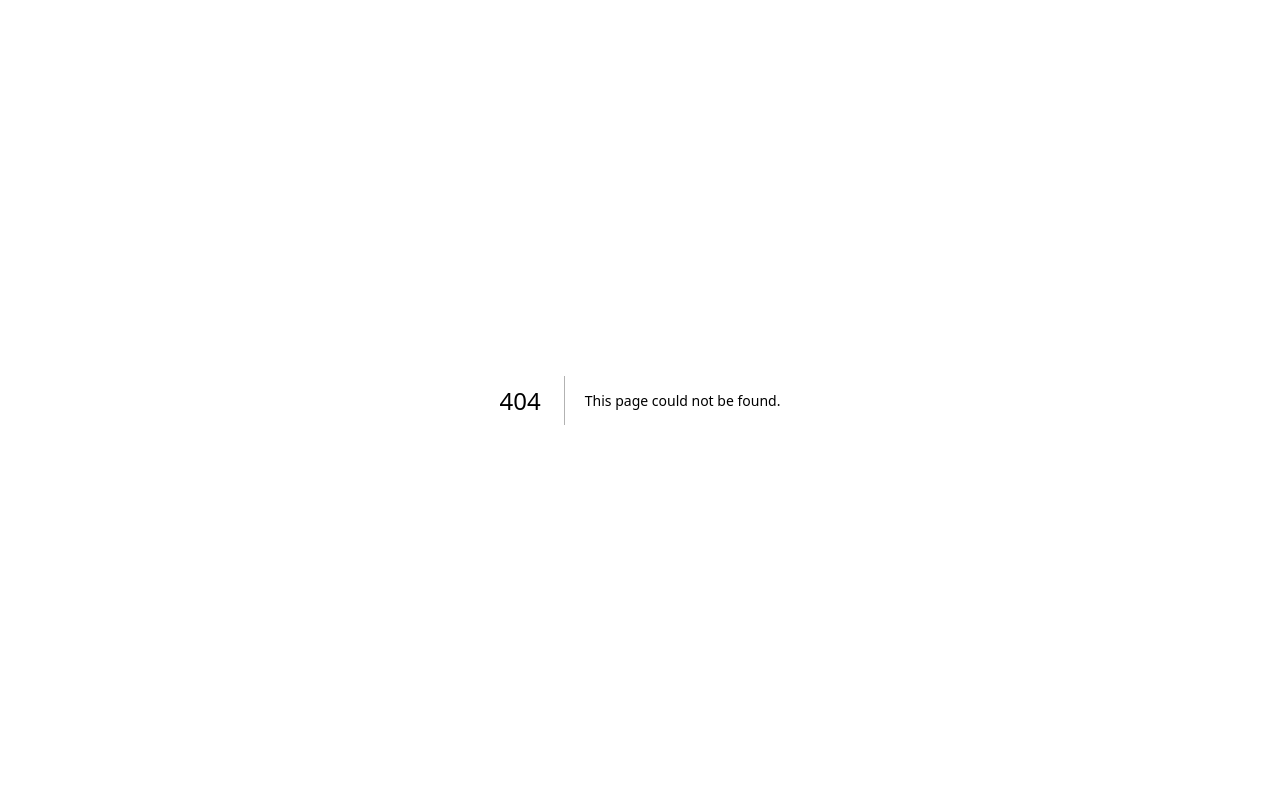
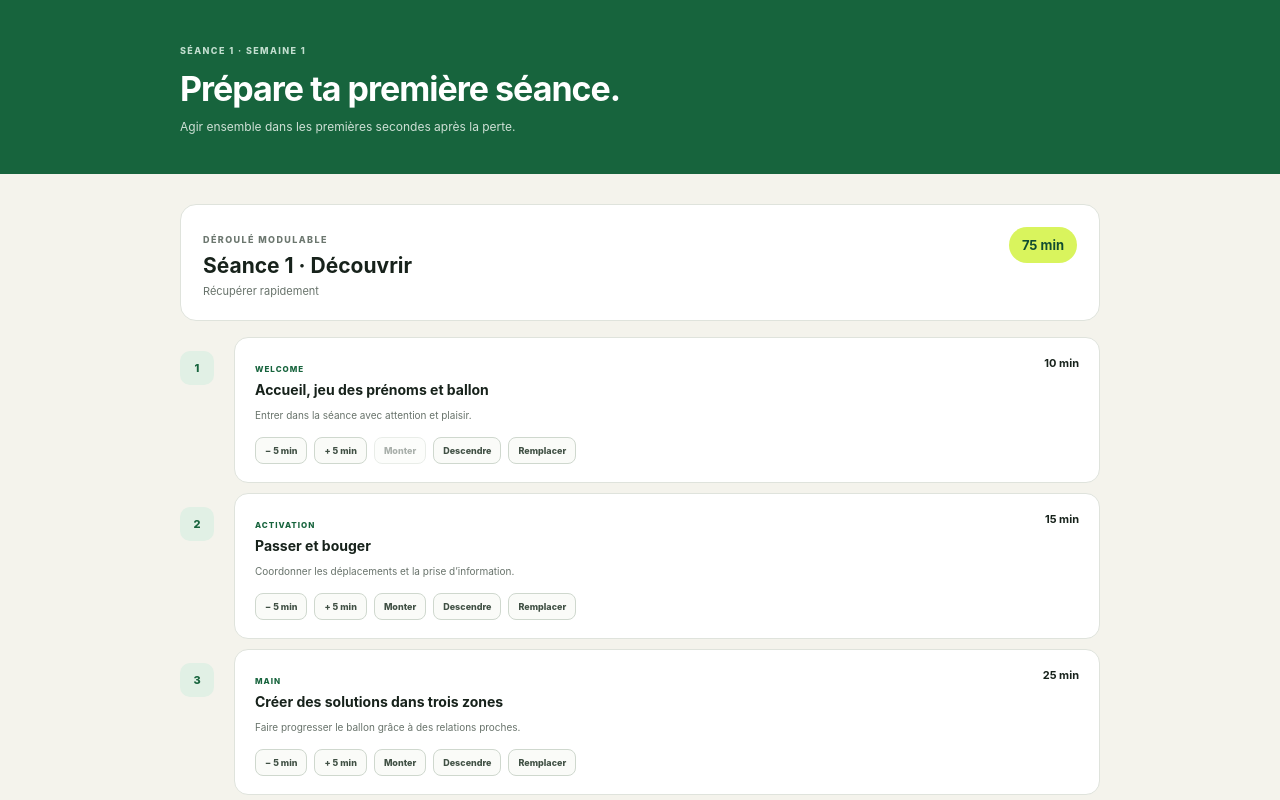
Before and after one commit to Abdes-max/evolyfoot, a Next.js app in the folder apps/web/: page /session in a window 1280 px wide. Before the commit this address had no page. Shown: the top 800 px of the page. Built offline with nearby package versions, Linux system fonts and the light colour scheme.

Commit message:
Add web session builder

```diff
--- a/apps/web/src/app/plan/page.tsx
+++ b/apps/web/src/app/plan/page.tsx
@@ -1,3 +1,3 @@
 import {buildDevelopmentPlan,summarizeDiagnostic} from "@evolyfoot/domain";import Link from "next/link";
 const plan=buildDevelopmentPlan(summarizeDiagnostic({availability:3,scanning:2,progression:4,reactionAfterLoss:1}));
-export default function PlanPage(){return <main className="plan-shell"><header className="plan-header"><Link className="onboarding-brand" href="/"><span className="brand-mark">E</span> EvolyFoot</Link><div><span className="eyebrow light">ÉTAPE 3 SUR 3</span><h1>Ton premier cycle est prêt.</h1><p>{plan.explanation}</p></div><span className="plan-duration">4 semaines · 8 séances</span></header><section className="plan-content"><div className="plan-summary"><div><span className="eyebrow">FIL DIRECTEUR</span><h2>{plan.title}</h2></div><div><small>Priorité</small><strong>{plan.primaryTheme}</strong></div><div><small>En soutien</small><strong>{plan.secondaryTheme}</strong></div></div><div className="week-list">{plan.weeks.map((week)=><article className="development-week" key={week.week}><span className="week-number">S{week.week}</span><div><span className="phase">{week.phase}</span><h2>{week.intention}</h2><p>{week.observable}</p></div><span className="theme-chip">{week.theme}</span></article>)}</div><div className="plan-actions"><button className="continue-button">Adopter ce cycle <span>→</span></button><Link className="back-link" href="/diagnostic">Ajuster mon diagnostic</Link></div></section></main>}
+export default function PlanPage(){return <main className="plan-shell"><header className="plan-header"><Link className="onboarding-brand" href="/"><span className="brand-mark">E</span> EvolyFoot</Link><div><span className="eyebrow light">ÉTAPE 3 SUR 3</span><h1>Ton premier cycle est prêt.</h1><p>{plan.explanation}</p></div><span className="plan-duration">4 semaines · 8 séances</span></header><section className="plan-content"><div className="plan-summary"><div><span className="eyebrow">FIL DIRECTEUR</span><h2>{plan.title}</h2></div><div><small>Priorité</small><strong>{plan.primaryTheme}</strong></div><div><small>En soutien</small><strong>{plan.secondaryTheme}</strong></div></div><div className="week-list">{plan.weeks.map((week)=><article className="development-week" key={week.week}><span className="week-number">S{week.week}</span><div><span className="phase">{week.phase}</span><h2>{week.intention}</h2><p>{week.observable}</p></div><span className="theme-chip">{week.theme}</span></article>)}</div><div className="plan-actions"><Link className="continue-button" href="/session">Préparer la première séance <span>→</span></Link><Link className="back-link" href="/diagnostic">Ajuster mon diagnostic</Link></div></section></main>}
--- /dev/null
+++ b/apps/web/src/app/session/page.tsx
@@ -0,0 +1,30 @@
+import {
+  buildDevelopmentPlan,
+  generateTrainingSession,
+  summarizeDiagnostic,
+} from "@evolyfoot/domain";
+import { SessionBuilder } from "./session-builder";
+
+const plan = buildDevelopmentPlan(
+  summarizeDiagnostic({
+    availability: 3,
+    scanning: 2,
+    progression: 4,
+    reactionAfterLoss: 1,
+  }),
+);
+
+const initialSession = generateTrainingSession(plan.weeks[0], "U12", 14);
+
+export default function SessionPage() {
+  return (
+    <main className="session-shell">
+      <header className="session-header">
+        <span className="eyebrow light">SÉANCE 1 · SEMAINE 1</span>
+        <h1>Prépare ta première séance.</h1>
+        <p>{initialSession.intention}</p>
+      </header>
+      <SessionBuilder initialSession={initialSession} />
+    </main>
+  );
+}
--- /dev/null
+++ b/apps/web/src/app/session/session-builder.tsx
@@ -0,0 +1,71 @@
+"use client";
+
+import {
+  adjustBlockDuration,
+  canValidateSession,
+  getSessionDuration,
+  moveSessionBlock,
+  replaceSessionActivity,
+  type TrainingSession,
+} from "@evolyfoot/domain";
+import { useState } from "react";
+
+interface SessionBuilderProps {
+  initialSession: TrainingSession;
+}
+
+export function SessionBuilder({ initialSession }: SessionBuilderProps) {
+  const [session, setSession] = useState(initialSession);
+  const [validationStatus, setValidationStatus] = useState("");
+  const duration = getSessionDuration(session);
+  const isValid = canValidateSession(session);
+
+  function editSession(nextSession: TrainingSession) {
+    setSession(nextSession);
+    setValidationStatus("");
+  }
+
+  return (
+    <section className="session-builder" aria-labelledby="session-builder-title">
+      <div className="session-builder-summary">
+        <div>
+          <span className="eyebrow">DÉROULÉ MODULABLE</span>
+          <h2 id="session-builder-title">{session.title}</h2>
+          <p>{session.theme}</p>
+        </div>
+        <strong aria-label={`Durée totale : ${duration} minutes`}>{duration} min</strong>
+      </div>
+
+      <ol className="session-block-list" aria-label="Les quatre temps de la séance">
+        {session.blocks.map((block, index) => (
+          <li className="session-block" key={`${block.activity.id}-${index}`}>
+            <span className="session-block-number">{index + 1}</span>
+            <article>
+              <div className="session-block-heading">
+                <div>
+                  <span className="session-block-kind">{block.activity.kind}</span>
+                  <h3>{block.activity.title}</h3>
+                </div>
+                <strong>{block.durationMinutes} min</strong>
+              </div>
+              <p>{block.activity.objective}</p>
+              <div className="session-block-actions">
+                <button aria-label="Retirer 5 minutes" onClick={() => editSession(adjustBlockDuration(session, index, -5))} type="button">− 5 min</button>
+                <button aria-label="Ajouter 5 minutes" onClick={() => editSession(adjustBlockDuration(session, index, 5))} type="button">+ 5 min</button>
+                <button aria-label="Monter" disabled={index === 0} onClick={() => editSession(moveSessionBlock(session, index, index - 1))} type="button">Monter</button>
+                <button aria-label="Descendre" disabled={index === session.blocks.length - 1} onClick={() => editSession(moveSessionBlock(session, index, index + 1))} type="button">Descendre</button>
+                <button aria-label="Remplacer la situation" onClick={() => editSession(replaceSessionActivity(session, index))} type="button">Remplacer</button>
+              </div>
+            </article>
+          </li>
+        ))}
+      </ol>
+
+      {!isValid && <p className="session-validation-error" role="alert">La séance doit durer entre 60 et 90 minutes.</p>}
+      <div className="session-validation">
+        <button className="continue-button" disabled={!isValid} onClick={() => setValidationStatus("Séance prête")} type="button">Valider cette séance <span>→</span></button>
+        {validationStatus && <p className="session-validation-status" role="status">{validationStatus}</p>}
+      </div>
+    </section>
+  );
+}
--- a/packages/domain/src/index.ts
+++ b/packages/domain/src/index.ts
@@ -56,5 +56,12 @@ export { diagnosticCriteria, summarizeDiagnostic } from "./diagnostic";
 export type { DiagnosticCriterion, DiagnosticScores, DiagnosticSummary } from "./diagnostic";
 export { buildDevelopmentPlan } from "./development-plan";
 export type { DevelopmentPlan, DevelopmentWeek } from "./development-plan";
-export { generateTrainingSession, getSessionDuration } from "./training-session";
+export {
+  adjustBlockDuration,
+  canValidateSession,
+  generateTrainingSession,
+  getSessionDuration,
+  moveSessionBlock,
+  replaceSessionActivity,
+} from "./training-session";
 export type { TrainingActivity, TrainingBlock, TrainingBlockKind, TrainingSession } from "./training-session";
```
Also changed, not shown: apps/web/src/app/globals.css, 1 other file (tests, documents, lock files or other folders).
